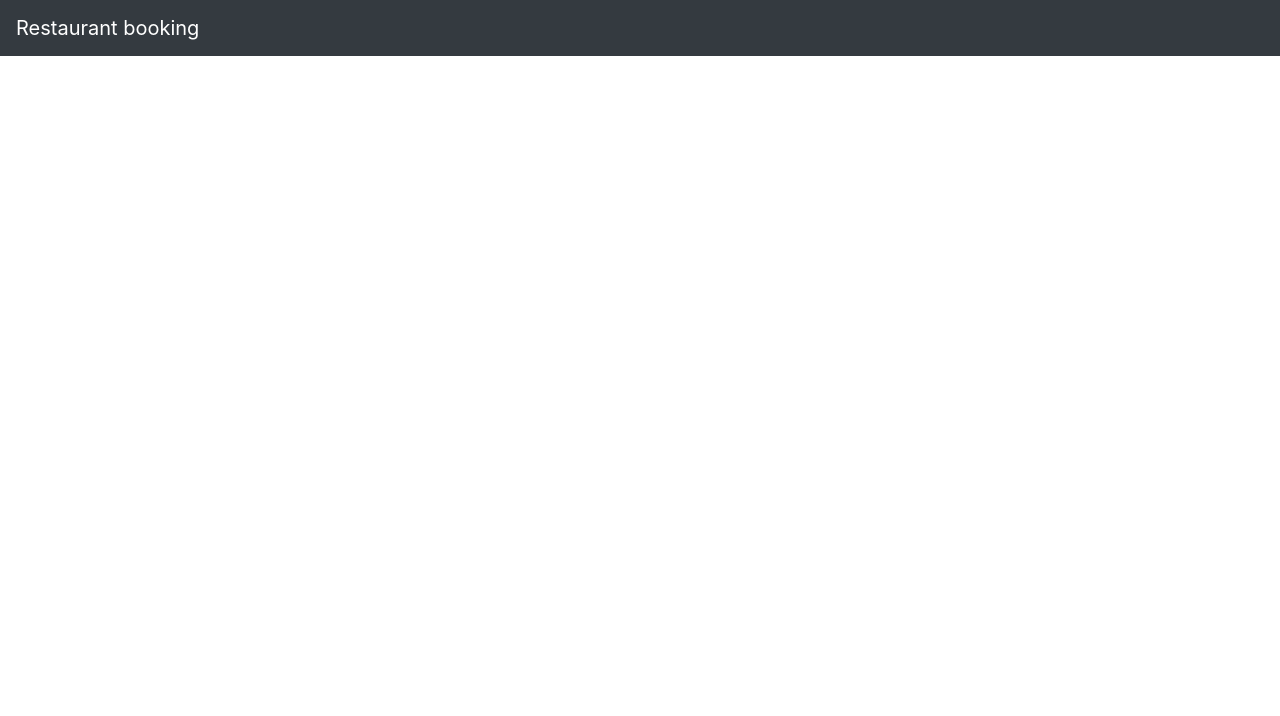
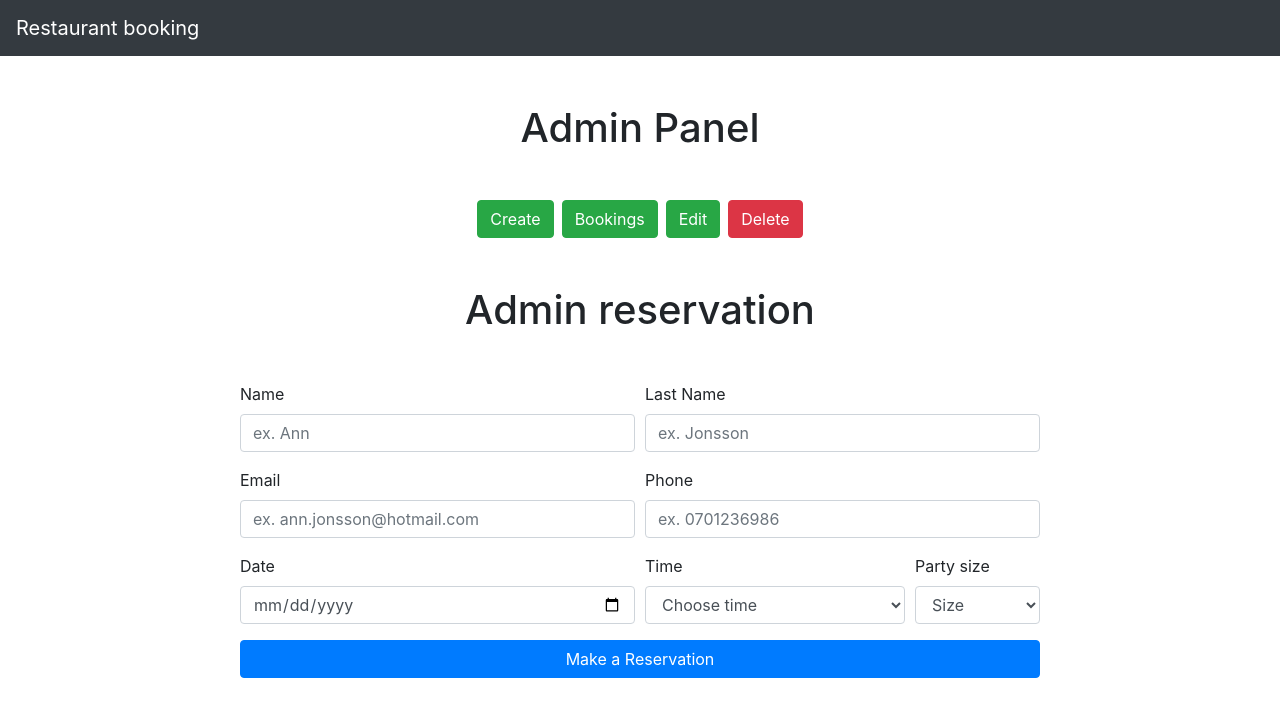
Before and after one commit to sourmondays/restaurantBooking, a React (Create React App) app: page /adminbooking in a window 1280 px wide. Shown: the top 716 px of the page. Built offline with nearby package versions, Linux system fonts and the light colour scheme.

Commit message:
Added some components for admin

```diff
--- a/src/App.js
+++ b/src/App.js
@@ -7,6 +7,10 @@ import Booking from "./components/Booking";
 import ThankYou from "./components/ThankYou";
 import Admin from "./components/AdminLogin";
 import AdminPanel from "./components/AdminPanel";
+import AdminBooking from "./components/AdminBooking";
+import AdminBookings from "./components/AdminBookings";
+import AdminEdit from "./components/AdminEdit";
+import AdminDelete from "./components/AdminDelete";
 
 class App extends React.Component {
   render() {
@@ -20,6 +24,10 @@ class App extends React.Component {
             <Route path="/thankyou" component={ThankYou} />
             <Route path="/admin" component={Admin} />
             <Route path="/adminpanel" component={AdminPanel} />
+            <Route path="/adminbooking" component={AdminBooking} />
+            <Route path="/adminbookings" component={AdminBookings} />
+            <Route path="/adminedit" component={AdminEdit} />
+            <Route path="/admindelte" component={AdminDelete} />
           </Switch>
         </div>
       </BrowserRouter>
--- /dev/null
+++ b/src/components/AdminBooking.js
@@ -0,0 +1,146 @@
+import React from "react";
+import AdminPanel from "./AdminPanel";
+
+const Booking = () => {
+  const handleFirstName = (e) => {
+    console.log(e.target.value);
+  };
+
+  const handleLastName = (e) => {
+    console.log(e.target.value);
+  };
+
+  const handleEmail = (e) => {
+    console.log(e.target.value);
+  };
+
+  const handlePhone = (e) => {
+    console.log(e.target.value);
+  };
+  const handleDate = (e) => {
+    console.log(e.target.value);
+  };
+
+  const handlePeople = (e) => {
+    console.log(e.target.value);
+  };
+
+  // const handleTime = (e) => {
+  //   console.log(e.target.value);
+  // };
+
+  const handleTime = (e) => {
+    // this.setState({ value: e.target.value });
+    console.log(e.target.value);
+  };
+
+  const handleSubmit = (e) => {
+    e.preventDefault();
+
+    // Send info to db to save the booking
+  };
+  return (
+    <>
+      <AdminPanel />
+      <div className="text-center align-items-center m-5">
+        <h1>Admin reservation</h1>
+        <div className="container-booking">
+          <form onSubmit={handleSubmit}>
+            <div className="form-row">
+              <div className="form-group col-md-6">
+                <label htmlFor="firstName">Name</label>
+                <input
+                  type="text"
+                  className="form-control"
+                  id="firstName"
+                  onChange={handleFirstName}
+                  placeholder="ex. Ann"
+                />
+              </div>
+              <div className="form-group col-md-6">
+                <label htmlFor="lastName">Last Name</label>
+                <input
+                  type="text"
+                  className="form-control"
+                  onChange={handleLastName}
+                  id="lastName"
+                  placeholder="ex. Jonsson"
+                />
+              </div>
+            </div>
+            <div className="form-row">
+              <div className="form-group col-md-6">
+                <label htmlFor="email">Email</label>
+                <input
+                  type="text"
+                  className="form-control"
+                  id="email"
+                  onChange={handleEmail}
+                  placeholder="ex. ann.jonsson@hotmail.com"
+                />
+              </div>
+              <div className="form-group col-md-6">
+                <label htmlFor="phone">Phone </label>
+                <input
+                  type="text"
+                  className="form-control"
+                  id="phoneNumber"
+                  onChange={handlePhone}
+                  placeholder="ex. 0701236986"
+                />
+              </div>
+            </div>
+            <div className="form-row">
+              <div className="form-group col-md-6">
+                <label htmlFor="date">Date</label>
+                <input
+                  type="date"
+                  className="form-control"
+                  id="date"
+                  onChange={handleDate}
+                />
+              </div>
+              <div className="form-group col-md-4">
+                <label htmlFor="time">Time</label>
+                <select
+                  id="time"
+                  className="form-control"
+                  onChange={handleTime}
+                >
+                  <option disabled selected>
+                    Choose time
+                  </option>
+                  <option value="18:00">18:00</option>
+                  <option value="21:00">21:00</option>
+                </select>
+              </div>
+              <div className="form-group col-md-2">
+                <label htmlFor="sizeparty">Party size</label>
+                <select
+                  id="time"
+                  className="form-control"
+                  onChange={handlePeople}
+                >
+                  <option disabled selected>
+                    Size
+                  </option>
+                  <option value="1">1</option>
+                  <option value="2">2</option>
+                  <option value="3">3</option>
+                  <option value="4">4</option>
+                  <option value="5">5</option>
+                  <option value="6">6</option>
+                </select>
+              </div>
+            </div>
+            <button type="submit" className="btn btn-primary col-md-12">
+              Make a Reservation
+            </button>
+          </form>
+        </div>
+      </div>
+    </>
+  );
+};
+
+export default Booking;
--- /dev/null
+++ b/src/components/AdminBookings.js
@@ -0,0 +1,13 @@
+import React from "react";
+import AdminPanel from "./AdminPanel";
+
+const Bookings = () => {
+  return (
+    <div>
+      <AdminPanel />
+      <h1>Bookings</h1>
+    </div>
+  );
+};
+
+export default Bookings;
--- /dev/null
+++ b/src/components/AdminDelete.js
@@ -0,0 +1,13 @@
+import React from "react";
+import AdminPanel from "./AdminPanel";
+
+const AdminDelete = () => {
+  return (
+    <div>
+      <AdminPanel />
+      <h1>Delete</h1>
+    </div>
+  );
+};
+
+export default AdminDelete;
--- /dev/null
+++ b/src/components/AdminEdit.js
@@ -0,0 +1,13 @@
+import React from "react";
+import AdminPanel from "./AdminPanel";
+
+const AdminEdit = () => {
+  return (
+    <div>
+      <AdminPanel />
+      <h1>Edit</h1>
+    </div>
+  );
+};
+
+export default AdminEdit;
--- a/src/components/AdminPanel.js
+++ b/src/components/AdminPanel.js
@@ -1,15 +1,25 @@
 import React from "react";
+import { Link } from "react-router-dom";
 import { Button } from "reactstrap";
 
 const AdminPanel = (props) => {
   return (
     <div>
       <h1 className="text-center mt-5">Admin Panel</h1>
+
       <div className=" text-center align-items-center mt-5">
-        <Button className="btn-success">Booking</Button>{" "}
-        <Button className="btn-success">Create</Button>{" "}
-        <Button className="btn-success">Edit</Button>{" "}
-        <Button className="btn-danger">Delete</Button>{" "}
+        <Link to="/adminbooking">
+          <Button className="btn-success mr-2">Create</Button>
+        </Link>
+        <Link to="/adminbookings">
+          <Button className="btn-success mr-2">Bookings</Button>
+        </Link>
+        <Link to="/adminedit">
+          <Button className="btn-success mr-2">Edit</Button>
+        </Link>
+        <Link to="/admindelte">
+          <Button className="btn-danger">Delete</Button>
+        </Link>
       </div>
     </div>
   );
--- a/src/components/Booking.js
+++ b/src/components/Booking.js
@@ -109,6 +109,9 @@ const Booking = () => {
                 className="form-control"
                 onChange={handlePeople}
               >
+                <option disabled selected>
+                  Size
+                </option>
                 <option>1</option>
                 <option>2</option>
                 <option>3</option>
--- a/src/components/Main.js
+++ b/src/components/Main.js
@@ -1,27 +1,33 @@
-import React from 'react';
+import React from "react";
 import { Row, Col, Button } from "reactstrap";
 import { Link } from "react-router-dom";
 
-
-const Main = props => {
-
+const Main = (props) => {
   return (
     <div>
       <Row noGutters className="text-center align-items-center mt-5">
         <Col>
-                    <h4 className="restaurant-header">Make your reservation for a fancy dinner!</h4>
+          <h4 className="restaurant-header">
+            Make your reservation for a fancy dinner!
+          </h4>
         </Col>
       </Row>
       <Row noGutters className="justify-content-center">
-
-                <Link to='/booking'>
+        <Link to="/booking">
           <Button color="none" className="make-reservation-btn btn btn-dark">
             Make a reservation
           </Button>
         </Link>
+        {/*  ta bort denna sen */}
+        <Link to="/adminpanel">
+          <Button color="none" className="make-reservation-btn btn btn-dark">
+            Login as Admin
+          </Button>
+        </Link>
+        {/*  ta bort denna sen */}
       </Row>
     </div>
-    )
-}
+  );
+};
 
 export default Main;
```
Lines whose indentation alone changed are shown as unchanged.
